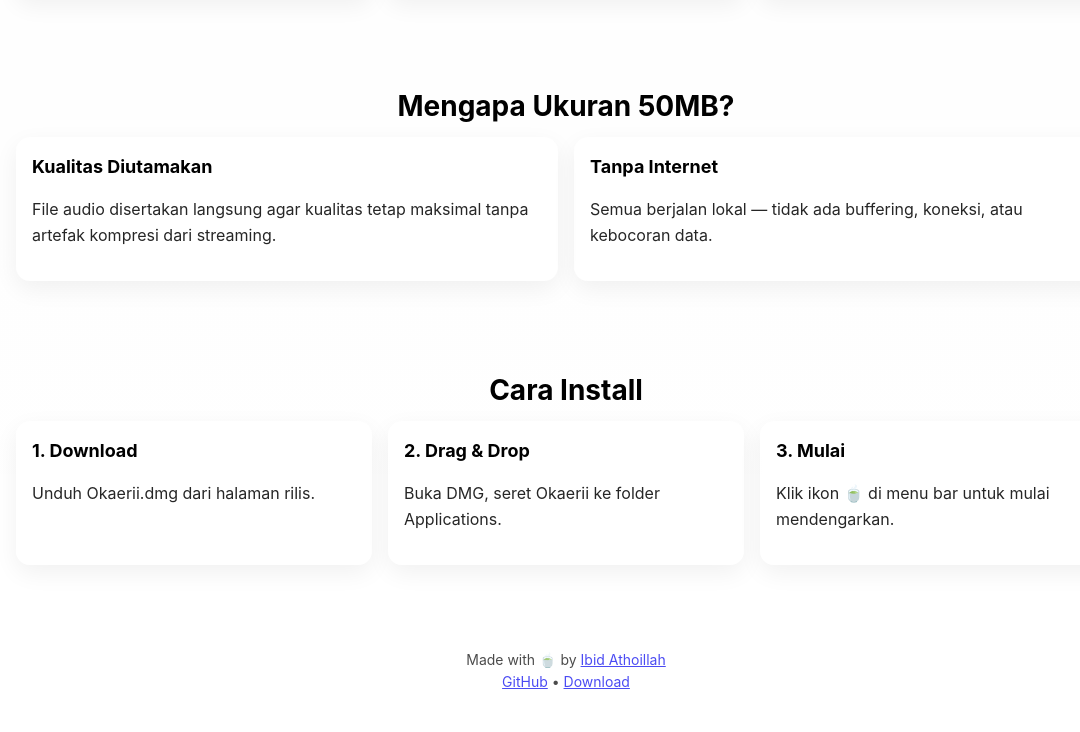
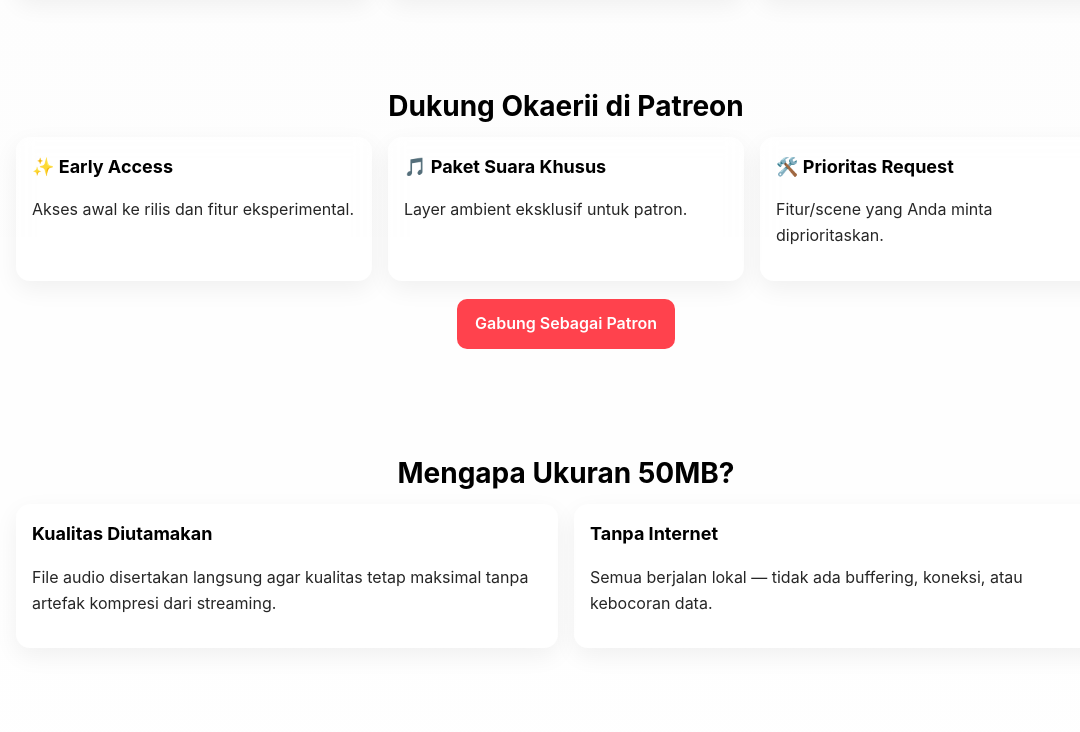
Before and after one commit to ibidathoillah/Okaerii, a plain HTML site: page index.html in a window 1280 px wide. Shown: the part 1750-2482 px from the top of the page, without its empty margins (74-1154 px from the left). Drawn offline with Linux system fonts and the light colour scheme.

Commit message:
web: tambah CTA Patreon dan meta Twitter

```diff
--- a/index.html
+++ b/index.html
@@ -10,6 +10,10 @@
   <meta property="og:type" content="website">
   <meta property="og:url" content="https://ibidathoillah.github.io/Okaerii/">
   <meta property="og:image" content="https://raw.githubusercontent.com/ibidathoillah/Okaerii/main/assets/welcome-screen.png">
+  <meta name="twitter:card" content="summary_large_image">
+  <meta name="twitter:title" content="Okaerii — Ambient Soundscapes for Focus, Relaxation, Sleep">
+  <meta name="twitter:description" content="Menu bar app macOS dengan audio berkualitas tinggi, sepenuhnya offline & privat.">
+  <meta name="twitter:image" content="https://raw.githubusercontent.com/ibidathoillah/Okaerii/main/assets/welcome-screen.png">
   <link rel="icon" href="https://raw.githubusercontent.com/ibidathoillah/Okaerii/main/Sources/Okaerii/App/AppIcon.icns">
   <style>
     :root { color-scheme: light dark; }
@@ -80,6 +84,7 @@
         <a class="btn primary" href="https://github.com/ibidathoillah/Okaerii/releases/download/v1.0.0/Okaerii.dmg">Download untuk macOS</a>
         <a class="btn dark" href="https://github.com/ibidathoillah/Okaerii">Lihat di GitHub</a>
         <a class="btn light" href="https://github.com/ibidathoillah/Okaerii/releases/latest">Versi Terbaru</a>
+        <a class="btn" style="background:#ff424d;color:#fff;box-shadow:0 8px 24px rgba(255,66,77,.25)" href="https://www.patreon.com/ibidathoillah">Dukung di Patreon</a>
       </div>
       <div class="teaser">Audio ber‑kualitas tinggi disertakan langsung dalam aplikasi untuk pengalaman terbaik — tanpa streaming, buffering, atau langganan.</div>
     </section>
@@ -107,6 +112,18 @@
   </section>
 
   <section class="section">
+    <h2>Dukung Okaerii di Patreon</h2>
+    <div class="grid" style="grid-template-columns: repeat(3, minmax(240px,1fr));">
+      <div class="card"><h3>✨ Early Access</h3><p class="muted">Akses awal ke rilis dan fitur eksperimental.</p></div>
+      <div class="card"><h3>🎵 Paket Suara Khusus</h3><p class="muted">Layer ambient eksklusif untuk patron.</p></div>
+      <div class="card"><h3>🛠️ Prioritas Request</h3><p class="muted">Fitur/scene yang Anda minta diprioritaskan.</p></div>
+    </div>
+    <p style="text-align:center;margin-top:18px;">
+      <a class="btn" style="background:#ff424d;color:#fff;display:inline-block" href="https://www.patreon.com/ibidathoillah">Gabung Sebagai Patron</a>
+    </p>
+  </section>
+
+  <section class="section">
     <h2>Mengapa Ukuran 50MB?</h2>
     <div class="grid" style="grid-template-columns: repeat(2, minmax(280px,1fr));">
       <div class="card"><h3>Kualitas Diutamakan</h3><p class="muted">File audio disertakan langsung agar kualitas tetap maksimal tanpa artefak kompresi dari streaming.</p></div>
```
